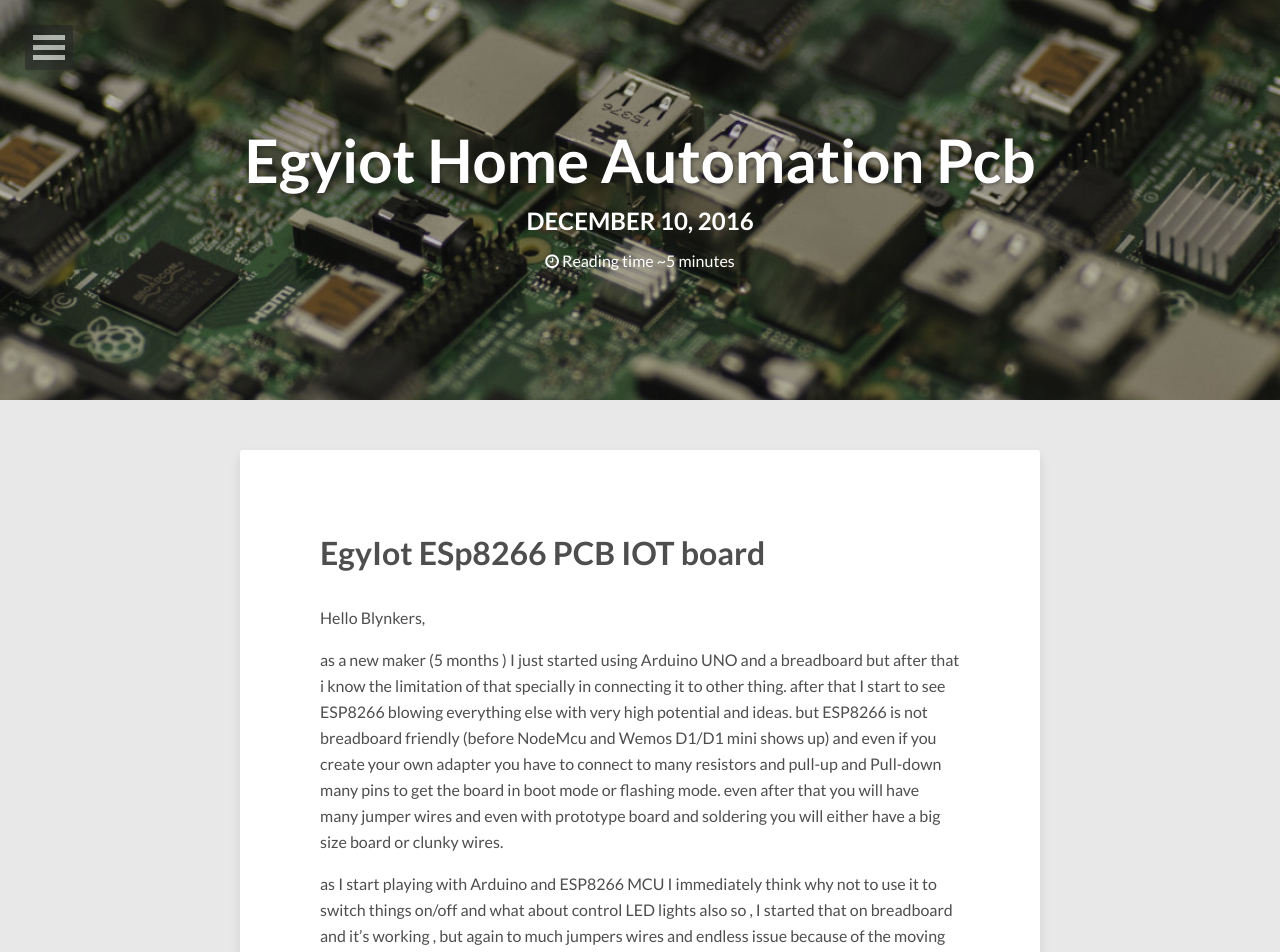
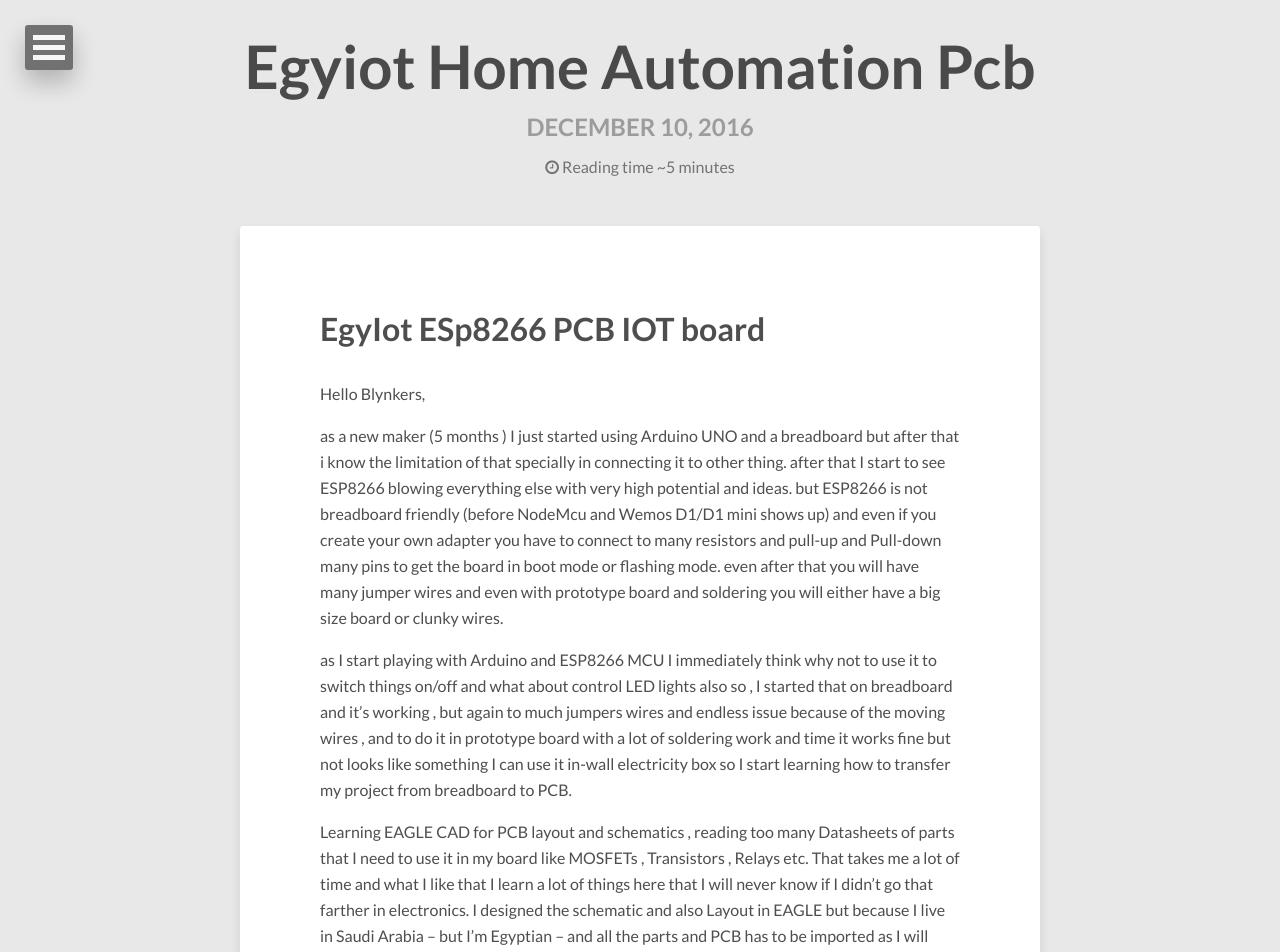
Before and after one commit to scropion86/scropion86.github.com, a Jekyll site: the page built from _posts/2016-12-10-EgyIOT-Home-Automation-PCB.md, in a window 1280 px wide. Shown: the top 952 px of the page. Built offline with Jekyll 4.4.1, drawn with Linux system fonts in a browser that asks for light colours; nearby versions of some CDN libraries; comment, search, counter and statistics services are not loaded.

Commit message:
Update 2016-12-10-EgyIOT-Home-Automation-PCB.md

```diff
--- a/_posts/2016-12-10-EgyIOT-Home-Automation-PCB.md
+++ b/_posts/2016-12-10-EgyIOT-Home-Automation-PCB.md
@@ -7,8 +7,7 @@
   - IFTTT
   - Blynk
   - IOT
-image:
-  feature: header1.jpg
+
 ---
 
 
```
